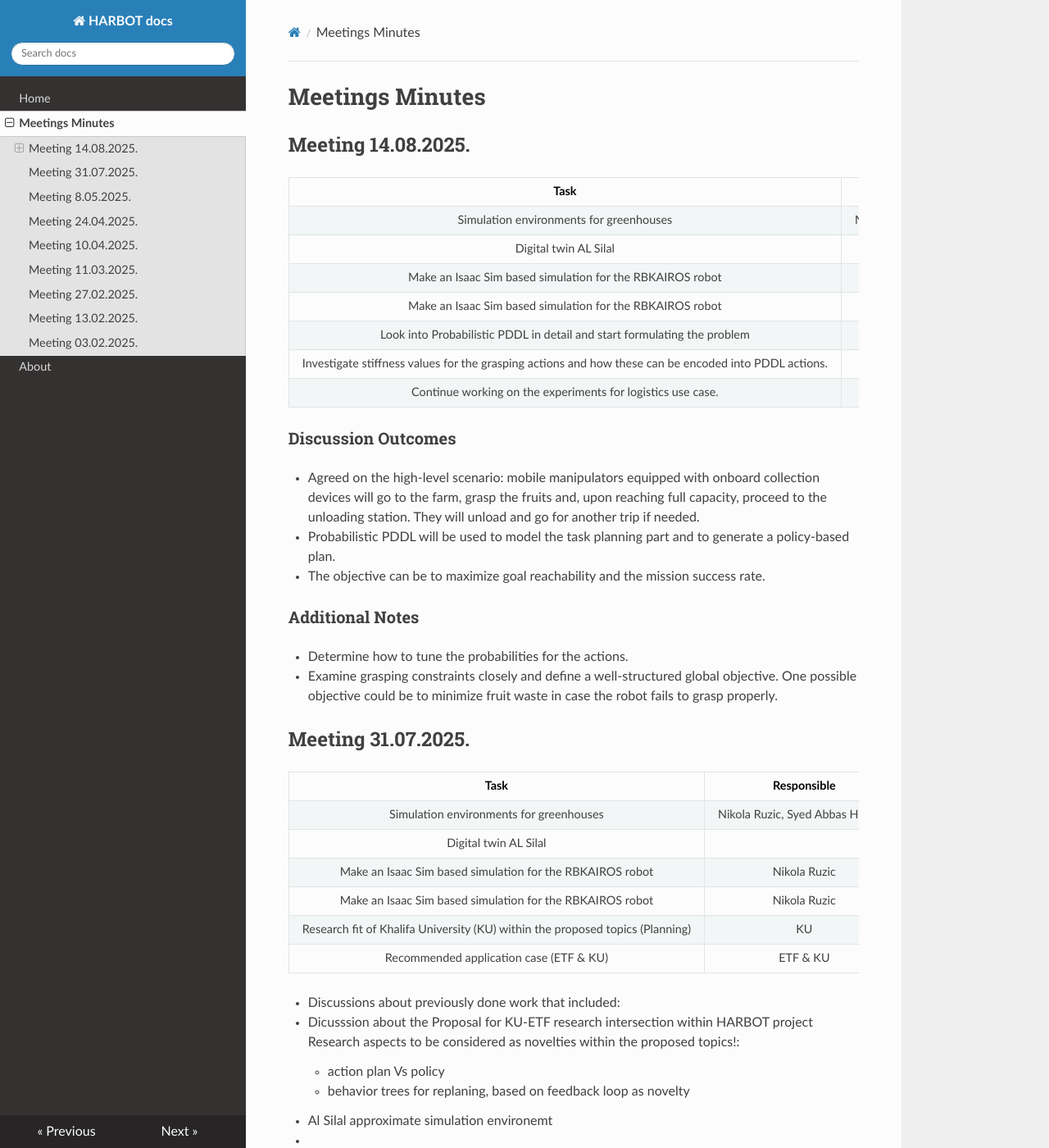
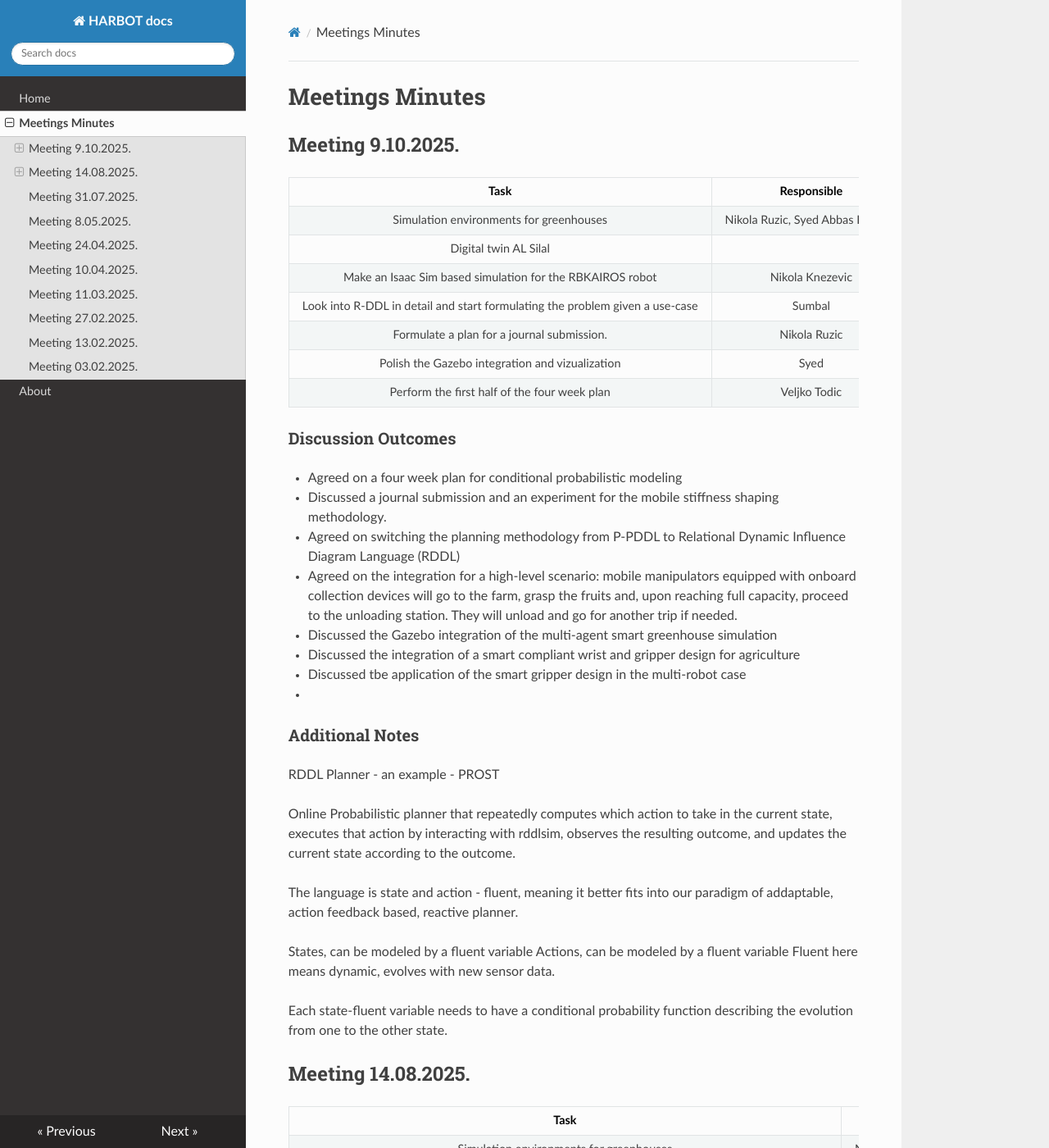
Before and after one commit to etfrobotics/HARBOT, an MkDocs documentation site: the page built from docs/logs.md, in a window 1280 px wide and 1400 px high. Shown: the whole window at 82% size. Built offline with MkDocs 1.6.1, drawn with Linux system fonts in a browser that asks for light colours; nearby versions of some CDN libraries.

Commit message:
Update logs.md

```diff
--- a/docs/logs.md
+++ b/docs/logs.md
@@ -1,4 +1,54 @@
 # Meetings Minutes
+
+## Meeting 9.10.2025.
+
+|                                                     Task                                                     |             Responsible             |     Due     |    Status     |
+| :----------------------------------------------------------------------------------------------------------: | :---------------------------------: | :---------: | :-----------: |
+|                                         Simulation environments for greenhouses                              |            Nikola Ruzic, Syed Abbas Hussain          | 8.05.2025. | ⚠️ TO BE DONE |
+|                                            Digital twin AL Silal                                             |                                     |             | ⚠️ TO BE DONE |
+|                         Make an Isaac Sim based simulation for the RBKAIROS robot                             |         Nikola Knezevic            |		 | ⚠️ TO BE DONE |
+|                         Look into R-DDL in detail and start formulating the problem given a use-case          |         Sumbal	                     |		 | ⚠️ TO BE DONE |
+|            Formulate a plan for a journal submission.                                                         |       Nikola Ruzic	             |		 | ⚠️ TO BE DONE |
+|          Polish the Gazebo integration and vizualization                                                      |       Syed	             |		 | ⚠️ TO BE DONE |
+|            Perform the first half of the four week plan                                              	       |       Veljko Todic             |		 | ⚠️ TO BE DONE |
+
+
+
+### Discussion Outcomes
+
+- Agreed on a four week plan for conditional probabilistic modeling
+- Discussed a journal submission and an experiment for the mobile stiffness shaping methodology.
+- Agreed on switching the planning methodology from P-PDDL to Relational  Dynamic  Influence
+Diagram Language (RDDL)
+- Agreed on the integration for a high-level scenario: mobile manipulators equipped with onboard collection devices will go to the farm, grasp the fruits and, upon reaching full capacity, proceed to the unloading station. They will unload and go for another trip if needed.
+- Discussed the Gazebo integration of the multi-agent smart greenhouse simulation
+- Discussed the integration of a smart compliant wrist and gripper design for agriculture
+- Discussed tbe application of the smart gripper design in the multi-robot case
+-
+### Additional Notes
+
+RDDL Planner - an example - PROST
+
+Online Probabilistic planner that repeatedly computes which action to
+take  in  the  current  state,  executes  that  action  by  interacting  with
+rddlsim, observes the resulting outcome, and updates the current state
+according to the outcome.
+
+The language is state and action - fluent, meaning it better fits into
+our paradigm of addaptable, action feedback based, reactive planner.
+
+States, can be modeled by a fluent variable
+Actions, can be modeled by a fluent variable
+Fluent here means dynamic, evolves with new sensor data.
+
+Each state-fluent variable needs to have a conditional probability function describing the evolution
+from one to the other state.
+
+
+
+
+
+
 
 ## Meeting 14.08.2025.
 
```
